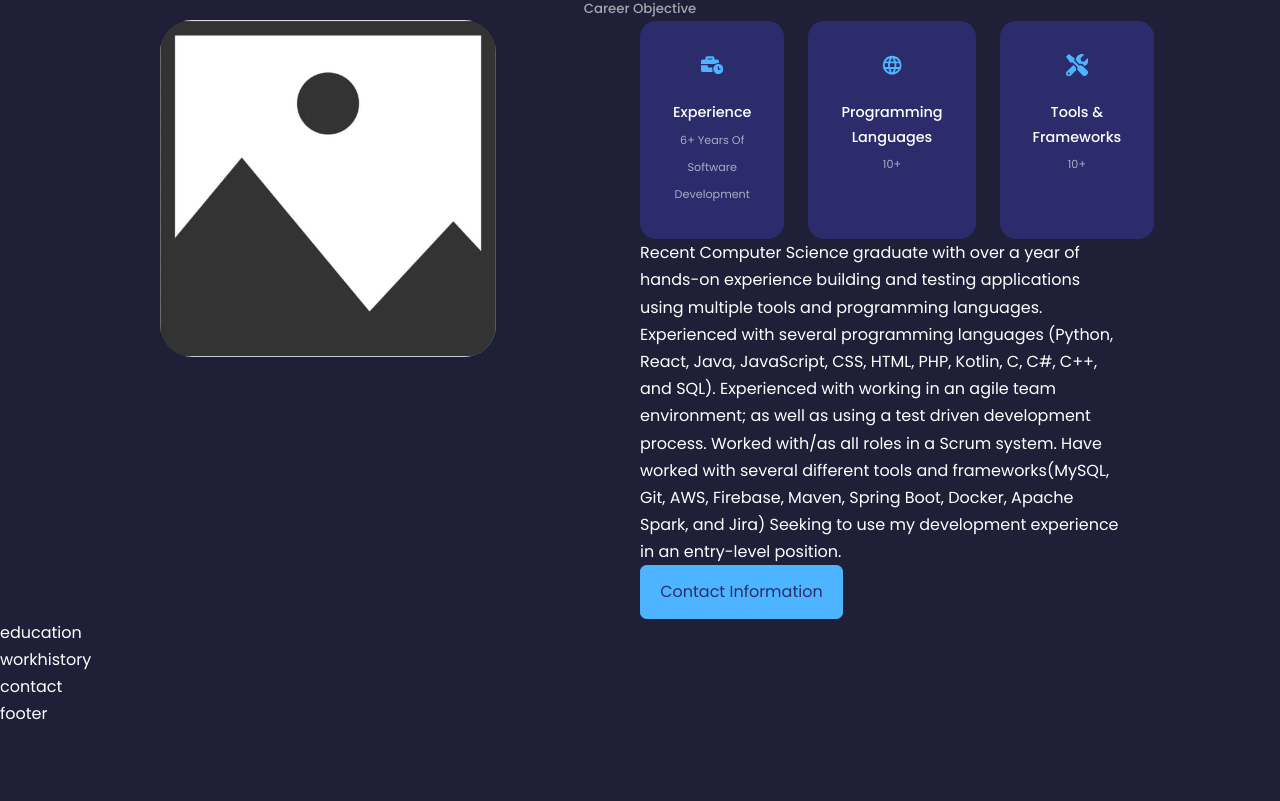
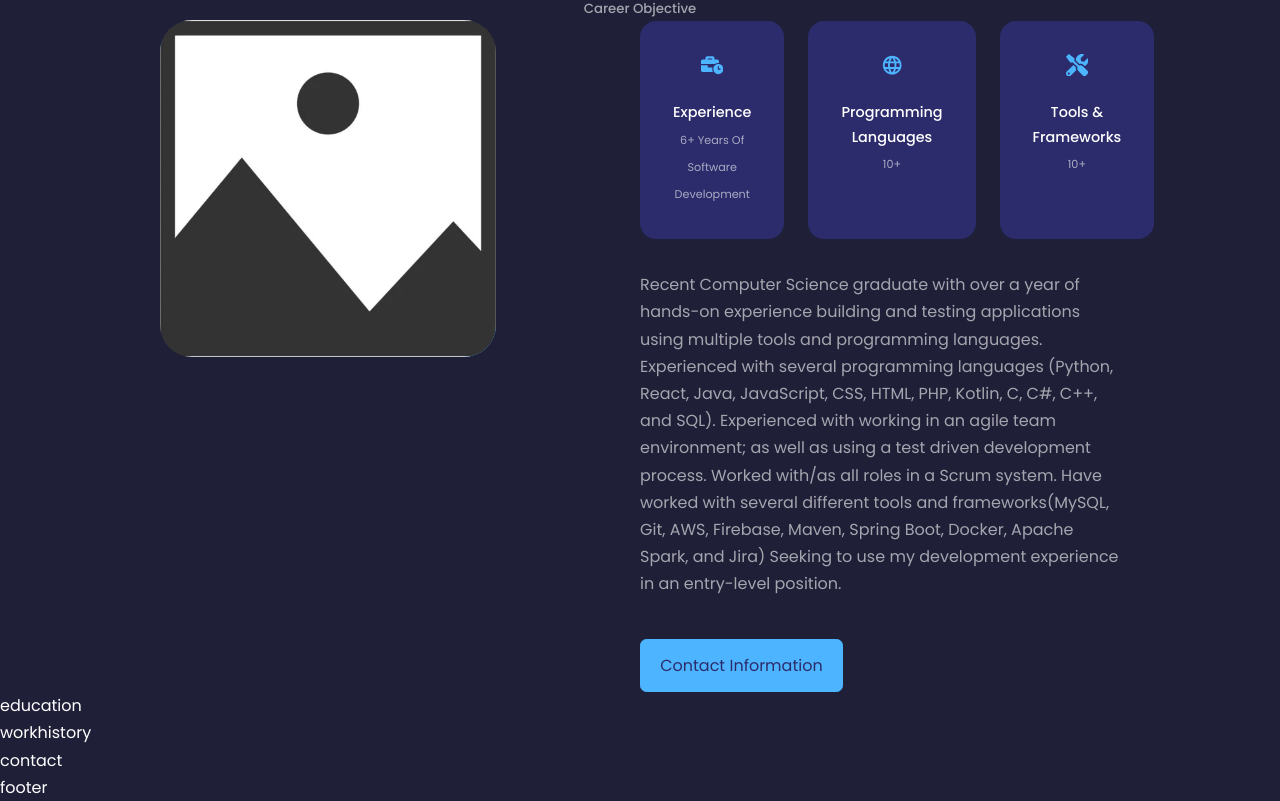
Before and after one commit to ParkerBalbach/online_resume, a React (Create React App) app: page / in a window 1280 px wide. Shown: the part 930-1731 px from the top of the page. Before the commit the page ends 1657 px from the top, so only its background shows below. Built offline with nearby package versions, Linux system fonts and the light colour scheme.

Commit message:
added paragraph css

```diff
--- a/src/components/about/about.css
+++ b/src/components/about/about.css
@@ -59,3 +59,8 @@
     font-size: 0.7rem;
     color: var(--color-light);
 }
+
+.about__content p {
+    margin: 2rem 0 2.6rem;
+    color: var(--color-light);
+}
```
